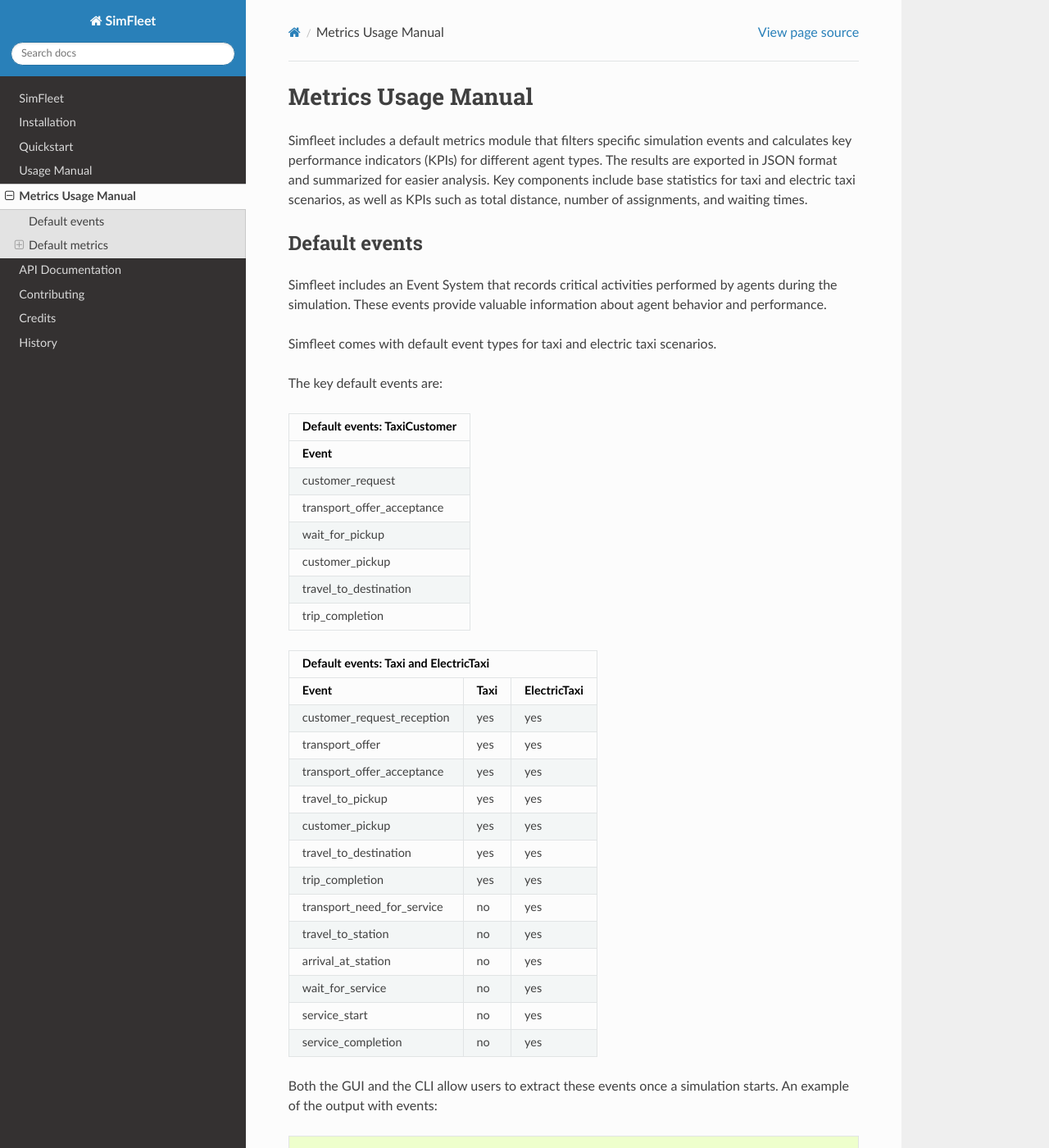
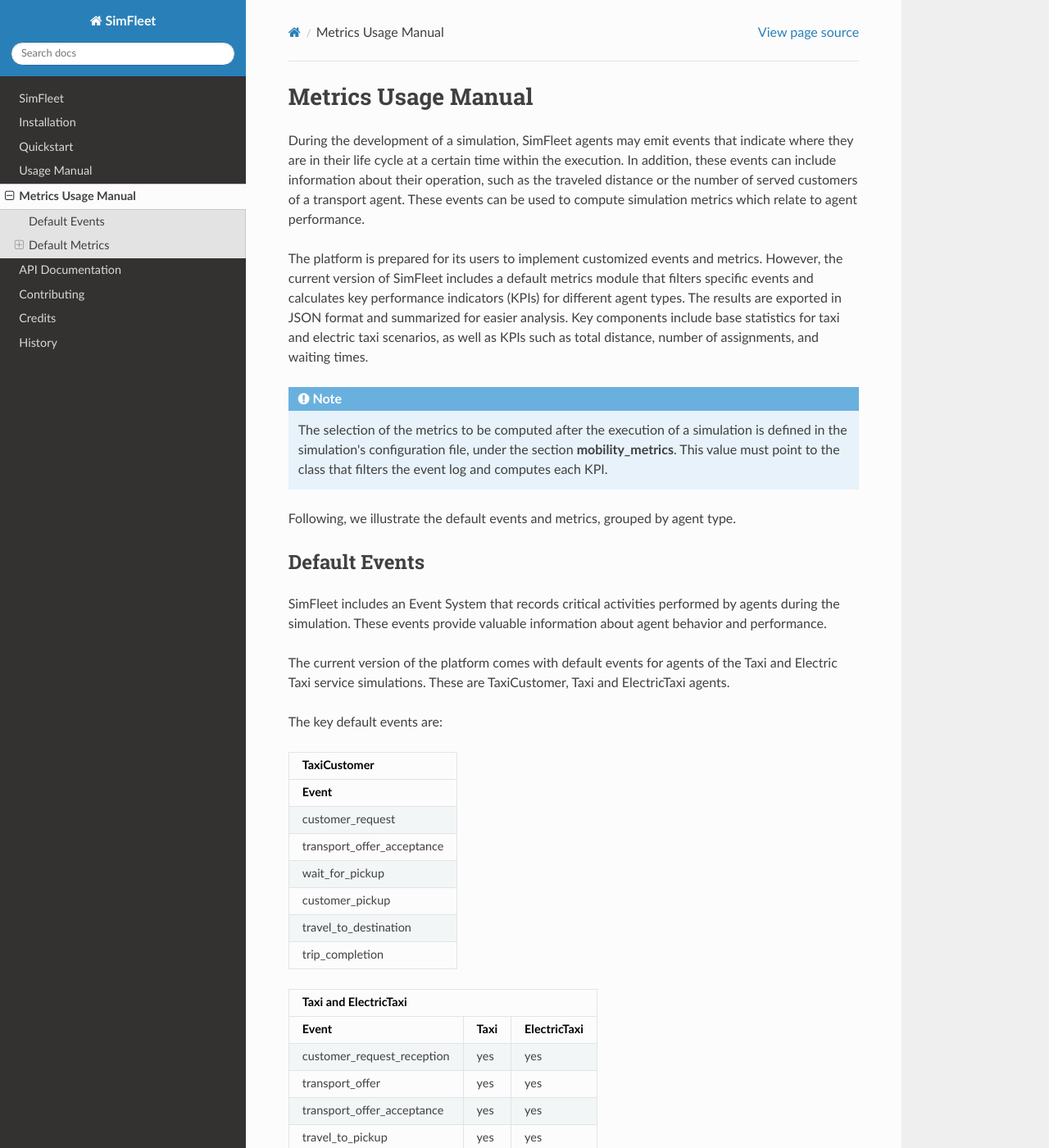
Before and after one commit to javipalanca/simfleet, a Sphinx documentation site: the page built from docs/metrics.rst, in a window 1280 px wide and 1400 px high. Shown: the whole window at 82% size. Built offline with Sphinx 7.4.7 and the Read the Docs theme 3.1.0, drawn with Linux system fonts in a browser that asks for light colours; pages that are not in the unit, such as notebooks, are missing from menus; some of the changed text lies outside the part shown.

Commit message:
Changes in Metrics Usage Manual: Extended information.

```diff
--- a/docs/metrics.rst
+++ b/docs/metrics.rst
@@ -2,22 +2,36 @@
 Metrics Usage Manual
 ====================
 
-Simfleet includes a default metrics module that filters specific simulation events and calculates key performance indicators (KPIs) for different agent types.
+During the development of a simulation, SimFleet agents may emit events that indicate where they are in their life cycle
+at a certain time within the execution. In addition, these events can include information about their operation, such as the
+traveled distance or the number of served customers of a transport agent. These events can be used to compute simulation
+metrics which relate to agent performance.
+
+The platform is prepared for its users to implement customized events and metrics. However, the current version of
+SimFleet includes a default metrics module that filters specific events and calculates key performance indicators (KPIs) for different agent types.
 The results are exported in JSON format and summarized for easier analysis. Key components include base statistics for taxi and electric taxi scenarios,
 as well as KPIs such as total distance, number of assignments, and waiting times.
 
-Default events
+.. note::
+    The selection of the metrics to be computed after the execution of a simulation is defined in the simulation's
+    configuration file, under the section **mobility_metrics**. This value must point to the class that filters the event log
+    and computes each KPI.
+
+Following, we illustrate the default events and metrics, grouped by agent type.
+
+Default Events
 ==============
 
-Simfleet includes an Event System that records critical activities performed by agents during the simulation. These events provide valuable information about agent
-behavior and performance.
+SimFleet includes an Event System that records critical activities performed by agents during the simulation.
+These events provide valuable information about agent behavior and performance.
 
-Simfleet comes with default event types for taxi and electric taxi scenarios.
+The current version of the platform comes with default events for agents of the Taxi and Electric Taxi service simulations.
+These are TaxiCustomer, Taxi and ElectricTaxi agents.
 
 The key default events are:
 
 +-------------------------------+
-|  Default events: TaxiCustomer |
+|  TaxiCustomer                 |
 +-------------------------------+
 |  Event                        |
 +===============================+
@@ -35,7 +49,7 @@
 +-------------------------------+
 
 +----------------------------------------------------------+
-|  Default events: Taxi and ElectricTaxi                   |
+|  Taxi and ElectricTaxi                                   |
 +----------------------------+----------+------------------+
 |  Event                     |   Taxi   |   ElectricTaxi   |
 +============================+==========+==================+
@@ -66,7 +80,14 @@
 | service_completion         |   no     |       yes        |
 +----------------------------+----------+------------------+
 
-Both the GUI and the CLI allow users to extract these events once a simulation starts. An example of the output with events:
+By default, upon the completion of a simulation, SimFleet generates a log of all emitted events sorted by emission time.
+In addition, the GUI allows users to generate and download the event log at any point after the simulation has started.
+
+.. and the CLI once a simulation has star
+
+You can find below an example of an event log. Each entry contains the name of the emitting agent and its class, the emission
+timestamp, the type of the event, and any additional details necessary to contextualize the event and used for the subsequent
+metrics computation.
 
 .. code-block:: json
 
@@ -118,22 +139,22 @@
     }
     ]
 
-Default metrics
+Default Metrics
 ===============
 
 Taxi metrics
 ------------
 
-The Taxi and ElectricTaxi metrics calculate and export statistics for regular taxis and electric taxis, respectively. Both metrics track similar KPIs,
-such as the number of assignments, total distance and customer total distance.
+The Taxi and ElectricTaxi metrics calculate and export statistics regarding agents of these types. The metrics for both agent types
+track similar KPIs such as the number of assignments, total distance and customer total distance.
 
-These metrics include:
+Specifically, these metrics include:
 
-* **Assignments:** The number of assignments each taxi completes.
+* **Assignments:** The number of assignments each transport completes.
 
-* **Total Distance:** The sum of distances traveled by each taxi.
+* **Total Distance:** The sum of distances traveled by each transport, in meters.
 
-* **Customer Total Distance:** The distance traveled with customers onboard.
+* **Customer Total Distance:** The distance traveled by a transport with a customer onboard, in meters.
 
 Example CLI Output:
 
@@ -175,16 +196,17 @@
 ElectricTaxi metrics
 --------------------
 
-The ElectricTaxi metrics module calculates and exports additional metrics specific to electric taxis. These include station-related distances, waiting times at charging stations,
-and charging durations. These distinctions help to understand the operational differences and requirements of electric taxis.
+The ElectricTaxi metrics module calculates, in addition to the Taxi metrics, additional indicators specific to electric taxis.
+These include station-related distances, waiting times at charging stations, and charging durations. These distinctions
+help understand the operational differences and requirements of electric taxis.
 
 These metrics include:
 
-* **Station Total Distance:** The distance traveled to charging stations.
+* **Station Total Distance:** The distance traveled moving to charging stations, in meters.
 
-* **Waiting in Station Time:** Time spent waiting for charging service.
+* **Waiting in Station Time:** Time spent in a charging station waiting for a charging service, in seconds.
 
-* **Charging Time:** Time spent charging.
+* **Charging Time:** Time spent charging, in seconds.
 
 Example CLI Output:
 
@@ -242,13 +264,13 @@
 TaxiCustomer metrics
 --------------------
 
-The TaxiCustomer metrics calculate and export statistics for taxi customers.
+The TaxiCustomer metrics calculate and export statistics for this type of transportation customers.
 
 These metrics include:
 
-* **Waiting Time:** The time between requesting a taxi and being picked up.
+* **Waiting Time:** Time elapsed between requesting a taxi and being picked up, in seconds.
 
-* **Total Trip Time:** The time from requesting a taxi to arriving at the destination.
+* **Total Trip Time:** Time elapse between requesting a taxi and arriving at the destination, in seconds.
 
 Example CLI Output:
 
```
